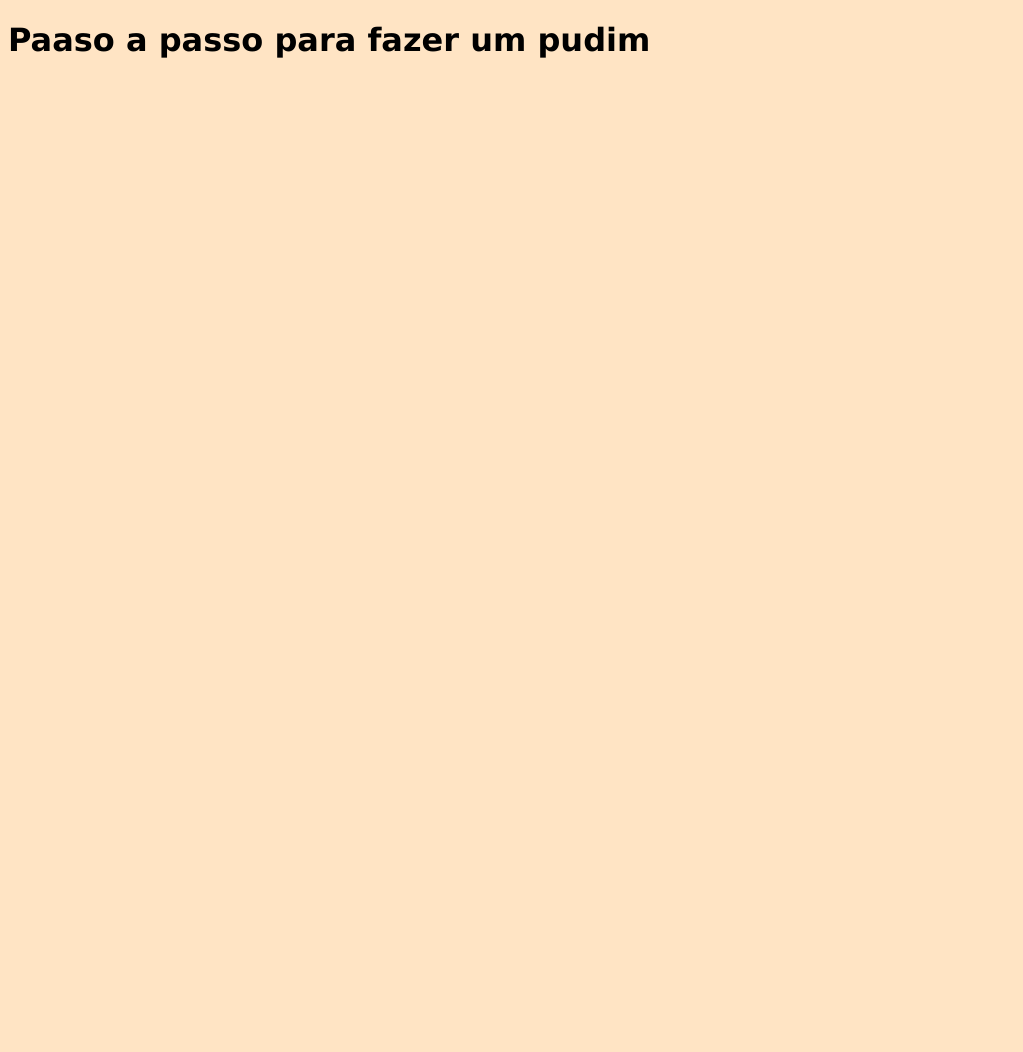
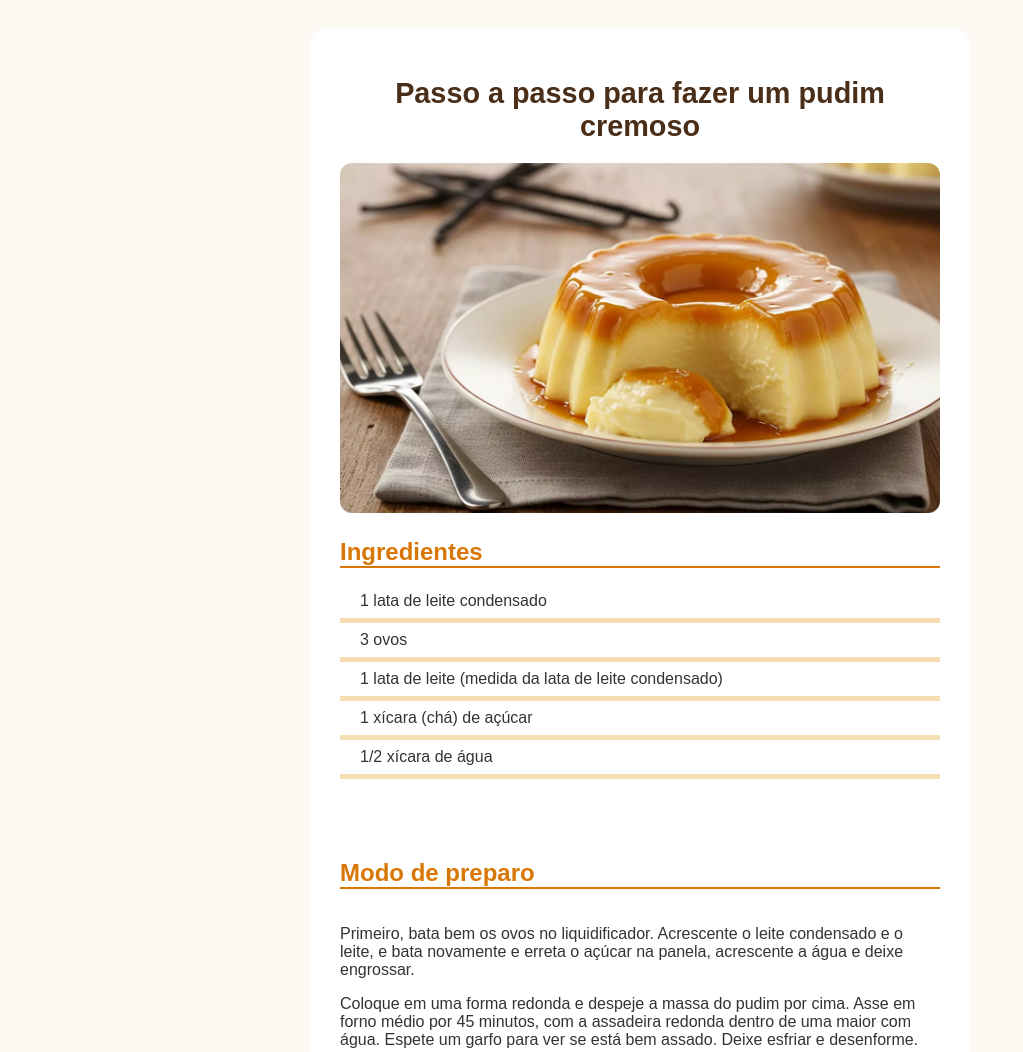
Before and after one commit to Liviasramos/atividade-1---Transforme-se-PROA, a plain HTML site: page index.html in a window 1280 px wide. Shown: the top 1052 px of the page, without its empty margins (0-1023 px from the left). Before the commit the page ends 800 px from the top, so only its background shows below. Drawn offline with Linux system fonts and the light colour scheme; files that its build step writes are made by us from their sources.

Commit message:
Atividade 1 Receita

```diff
--- /dev/null
+++ b/css/style.css
@@ -0,0 +1,96 @@
+/* Configuração global e fonte */
+
+
+body {
+    font-family: 'Poppins', sans-serif;
+    background-color: #fcf8f2; /* Tom creme bem suave */
+    color: #333333;
+    display: flex;
+    justify-content: center;
+    align-items: center;
+    min-height: 100vh;
+    padding: 20px;
+}
+
+/* Estilo do Cartão Principal */
+.titulo {
+    background-color: #ffffff;
+    width: 100%;
+    max-width: 600px;
+    padding: 30px;
+    border-radius: 16px;
+    box-shadow: 10px;
+}
+
+/* Título */
+h1 {
+    font-size: 1.8rem;
+    font-weight: 600;
+    color: #4a2e18; /* Tom marrom escuro/caramelo */
+    margin-bottom: 20px;
+    text-align: center;
+}
+
+/* Imagem */
+.imgp {
+    width: 100%;
+    max-height: 350px;
+    overflow: hidden;
+    border-radius: 12px;
+    margin-bottom: 25px;
+}
+
+.imgp img {
+    width: 100%;
+    height: 100%;
+    object-fit: cover;
+    display: block;
+
+}
+
+
+
+/* Seção de Ingredientes */
+h2 {
+
+    color: #d97706; /* Tom dourado/caramelo */
+    margin-bottom: 12px;
+    border-bottom: 2px solid;
+
+}
+
+.ingredientes ul {
+    list-style-type: none;
+    padding-left: 0;
+}
+
+.ingredientes li {
+    padding: 8px 0;
+    border-bottom: 5px inset wheat;
+    font-size: 1rem;
+    position: relative;
+    padding-left: 20px;
+}
+
+/* Criando um marcador personalizado em forma de bolinha estilizada */
+.ingredientes li: {
+    color: #d97706;
+    font-weight: bold;
+    position: absolute;
+    left: 0;
+
+}
+
+/* Personalizando a seção modo de preparo */
+.mododepreparo {
+    padding: 8px 0;
+    color: #d97706;
+}
+
+/* Personalizando o BOM APETITE */
+.b-a {
+    text-align: center;
+    color: #d97706;
+
+
+}
--- a/index.html
+++ b/index.html
@@ -4,11 +4,42 @@
     <meta charset="UTF-8">
     <meta name="viewport" content="width=device-width, initial-scale=1.0">
     <link rel="stylesheet" href="./css/style.css">
-    <title>Receita Pudim cremoso</title>
+    <title>Receita de Pudim cremoso</title>
 </head>
 <body>
 
-    <h1>Paaso a passo para fazer um pudim</h1>
+     <main class="titulo">
+        <h1>Passo a passo para fazer um pudim cremoso</h1>
+
+        <div class="imgp">
+            <img src="img/pudim.webp" alt="Pudim cremoso com calda de caramelo">
+        </div>
+
+        <section class="ingredientes">
+            <h2>Ingredientes</h2>
+            <ul>
+                <li>1 lata de leite condensado</li>
+                <li>3 ovos</li>
+                <li>1 lata de leite (medida da lata de leite condensado)</li>
+                <li>1 xícara (chá) de açúcar</li>
+                <li>1/2 xícara de água</li>
+            </ul>
+        </section>
+
+        <br>
+        <br>
+
+        <section class="mododepreparo"><h2>Modo de preparo</h2> </section>
+
+        <p>Primeiro, bata bem os ovos no liquidificador. Acrescente o leite condensado e o leite, e bata novamente e erreta o açúcar na panela, acrescente a água e deixe engrossar.</p>
+        <p>Coloque em uma forma redonda e despeje a massa do pudim por cima. Asse em forno médio por 45 minutos, com a assadeira redonda dentro de uma maior com água. Espete um garfo para ver se está bem assado. Deixe esfriar e desenforme.</p>
+
+        <br>
+        <br>
+
+        <h3 class="b-a">Bom apetite!</h3>
+
+    </main>
 
 </body>
 </html>
--- a/style.css
+++ /dev/null
@@ -1,4 +0,0 @@
-body {
-    background-color: bisque;
-    font-family: Verdana, Geneva, Tahoma, sans-serif;
-}
```
Also changed, not shown: img/pudim.webp (added).
